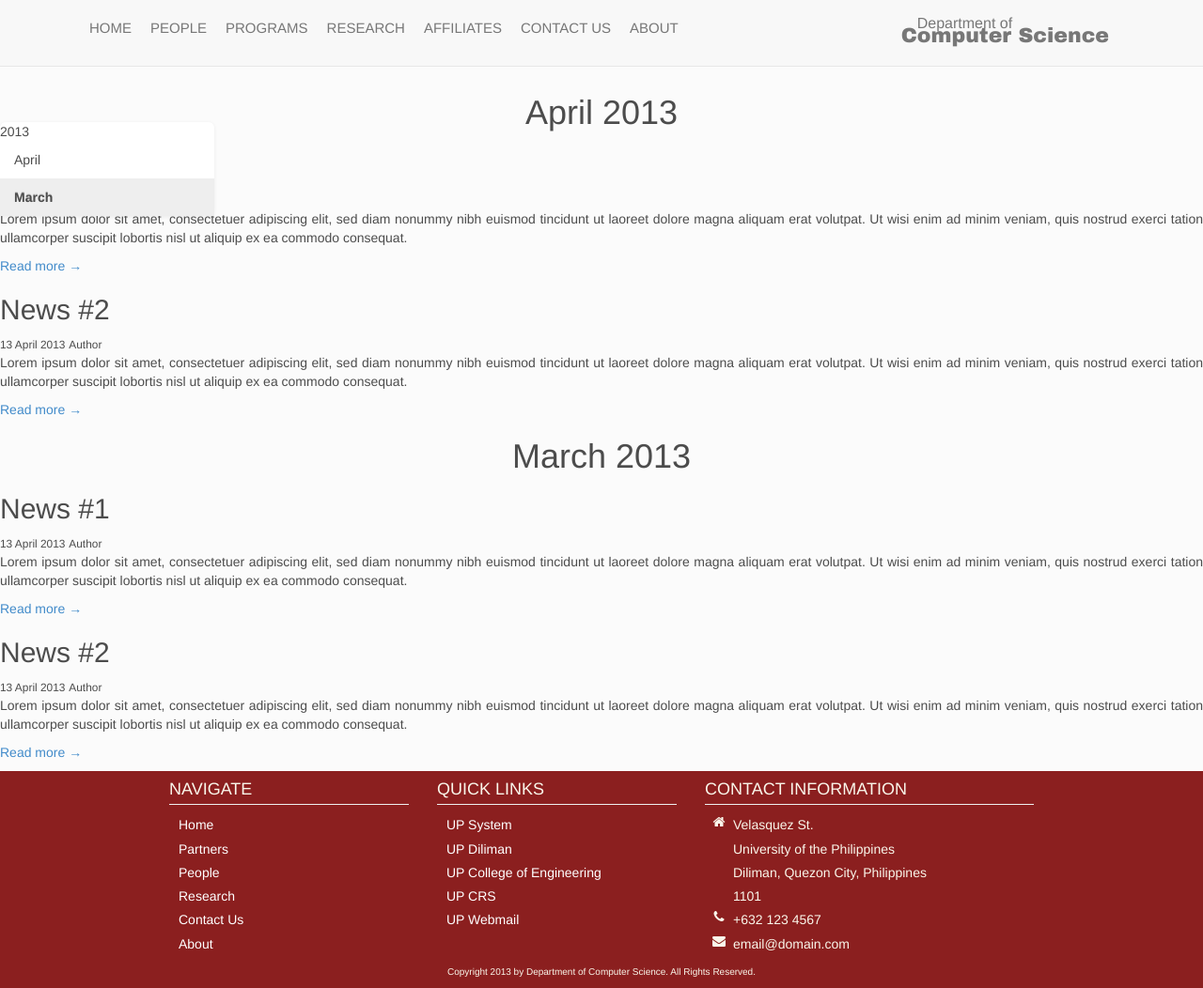
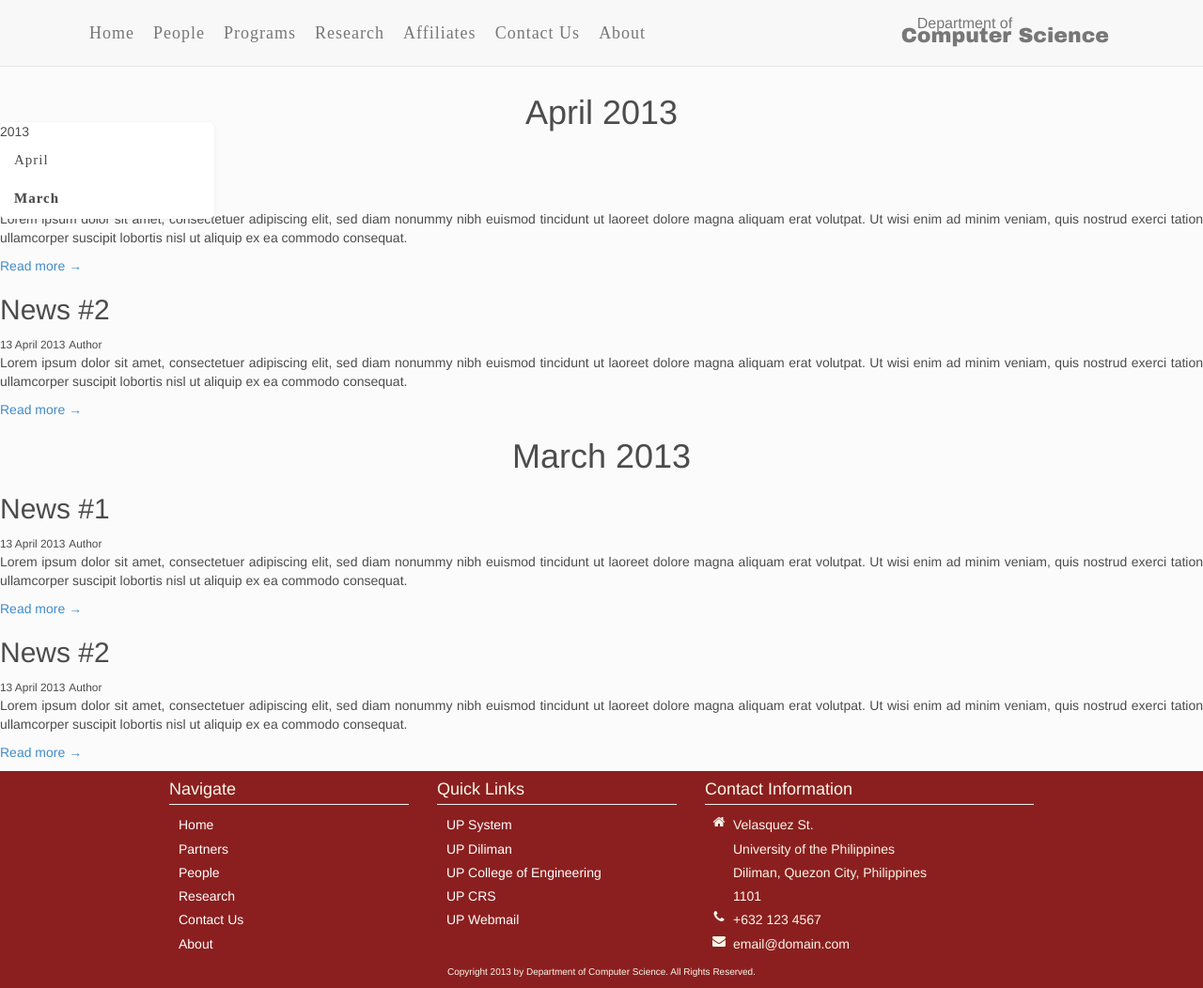
Before and after one commit to araleann/dcswebsite, a CodeIgniter app: page /myfiles/index.php/main/news in a window 1280 px wide. Shown: the whole page at 94% size. Run offline with CodeIgniter, Linux system fonts and the light colour scheme; some web fonts are replaced.

Commit message:
prettified sidebar, navbar

```diff
--- a/css/style.css
+++ b/css/style.css
@@ -23,9 +23,10 @@ div.cs{
 }
 
 .navbar .nav > li > a {
-	font-size: 15px;
-	text-transform: uppercase;
-	line-height: 40px;
+	font-size: 18px;
+	font-family: "Microsoft Tai Le", Microsoft, serif;
+	line-height: 50px;
+	letter-spacing:1px;
 	padding: 10px;
 }
 
@@ -38,6 +39,9 @@ div.cs{
 }
 
 #sidebar .nav li a {
+	font-size: 15px;
+	font-family: "Microsoft Tai Le", Microsoft, serif;
+	letter-spacing:1px;
 	color: #4c4c4c;
 	position: relative;
 }
@@ -59,11 +63,9 @@ box-shadow: 0 1px 4px rgba(0,0,0,.065);
 /*color: #ffffff;*/
 text-shadow: 0 -1px 0
 rgba(0, 0, 0, 0.2);
-background-color: #eee;
 }
 
 #sidebar .nav li.active a {
-	background-color: #eee;
 	font-weight:bold;
 }
 #sidebar .nav li a:hover {
@@ -108,7 +110,6 @@ footer{
 }
 
 footer h4 {
-	text-transform: uppercase;
 	margin-bottom: -15px;
 }
 
```
